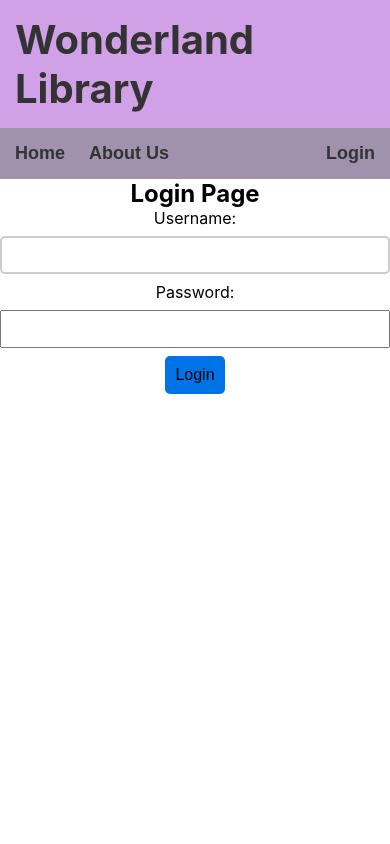
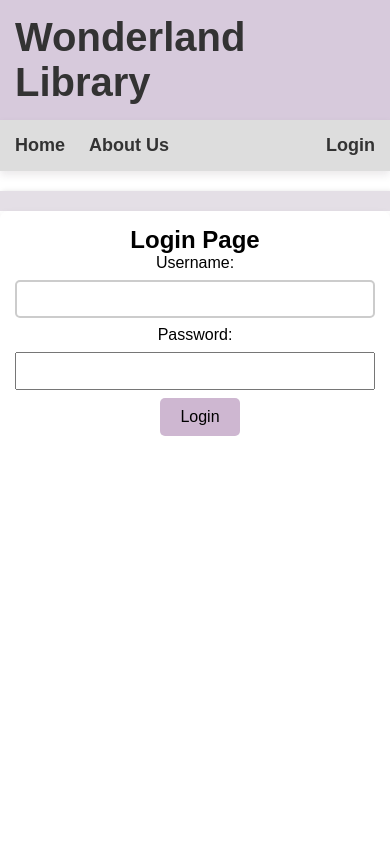
Before and after one commit to lidiamadaras/WonderLandLibrary, a React (Create React App) app in the folder library-frontend/: page /login in a window 390 px wide. Shown: the top 844 px of the page. Built offline with nearby package versions, Linux system fonts and the light colour scheme.

Commit message:
Layout for whole website

```diff
--- a/library-frontend/src/App.css
+++ b/library-frontend/src/App.css
@@ -1,6 +1,6 @@
 .app-title{
   text-align: left;
-  background: #d0a1e7;
+  background: #d7cadc;
   width: 100%;
   margin-top: 0;
   padding: 15px;
--- a/library-frontend/src/css/Home.css
+++ b/library-frontend/src/css/Home.css
@@ -1,68 +1,3 @@
-/* Set the overall layout for the Home component */
-html, body {
-  margin: 0;
-  padding: 0;
-}
-.home-container {
-    display: flex;
-    flex-direction: column;
-    align-items: center;
-
-    background-color: #f8f9fa;
-
-    color: #333;
-  }
-
-  .home-title {
-    font-size: 2.5rem;
-    font-weight: bold;
-    color: #343a40;
-    margin-bottom: 0rem;
-  }
-
-  .home-description {
-    font-size: 1.2rem;
-    color: #6c757d;
-    text-align: center;
-
-    margin-bottom: 2rem;
-  }
-
-  .search-bar {
-    display: flex;
-    align-items: center;
-    justify-content: center;
-    margin-bottom: 2rem;
-    width: 100%;
-    max-width: 400px;
-  }
-
-  .search-bar input[type="text"] {
-    width: 100%;
-    padding: 0.5rem;
-    font-size: 1rem;
-    border: 1px solid #ced4da;
-    border-radius: 4px;
-    outline: none;
-  }
-
-  .search-bar button {
-    padding: 0.5rem 1rem;
-    margin-left: 0.5rem;
-    font-size: 1rem;
-    color: white;
-    background-color: #007bff;
-    border: none;
-    border-radius: 4px;
-    cursor: pointer;
-    transition: background-color 0.3s ease;
-  }
-
-  .search-bar button:hover {
-    background-color: #0056b3;
-  }
-  /* Home.css */
-
 /* Style for the main container */
 div {
   text-align: center;
@@ -94,18 +29,31 @@ input[type="text"] {
   font-size: 1rem;
   border: 2px solid #ccc;
   border-radius: 5px;
+  margin-right: 10px; /* Space between the input field and the button */
 }
 
 /* Button styling */
 button {
-    padding: 10px 10px;
+  padding: 10px 20px;
   font-size: 1rem;
-    background-color: #0073e6;
+  background-color: #ceb7d1;
   border: none;
   border-radius: 5px;
   cursor: pointer;
+  margin-left: 10px; /* Space between the input field and the button */
 }
 
+/* Button hover state */
 button:hover {
   background-color: #005bb5;
 }
+
+/* Search bar container */
+.search-bar {
+  display: flex;
+  align-items: center;
+  justify-content: center;
+  margin-bottom: 2rem;
+  width: 100%;
+  max-width: 400px;
+}
--- /dev/null
+++ b/library-frontend/src/css/Main.css
@@ -0,0 +1,102 @@
+/* General Reset */
+* {
+    margin: 0;
+    padding: 0;
+    box-sizing: border-box;
+  }
+
+  html, body {
+    height: 100%; /* Make sure the body takes up full height */
+  }
+
+  /* Body styling */
+  body {
+    font-family: 'Arial', sans-serif;
+    background-color: #f4f4f4; /* Light background for the whole body */
+    display: flex;
+    flex-direction: column; /* Flexbox layout for the whole page */
+  }
+
+  /* Layout Container */
+  .layout-container {
+    display: flex;
+    justify-content: space-between;
+    height: 100vh; /* Full height of the viewport */
+    margin-top: 20px; /* Space between navbar and content */
+  }
+
+  /* Sidebars */
+  .sidebar-left, .sidebar-right {
+    width: 20%; /* Width of the sidebars */
+    background-color: #e4dfe6;
+    padding: 15px;
+    text-align: center; /* Center-align text */
+    box-shadow: 2px 0 5px rgba(0, 0, 0, 0.1); /* Optional: subtle shadow effect */
+    height: 100vh; /* Full viewport height */
+    overflow-y: auto; /* Allow scrolling if the sidebar content exceeds the height */
+  }
+
+  .sidebar-left {
+    margin-right: 20px; /* Space between left sidebar and content */
+  }
+
+  .sidebar-right {
+    margin-left: 20px; /* Space between right sidebar and content */
+  }
+
+  /* Main Content Area */
+  .main-content {
+    flex: 1; /* Takes up the remaining space between the sidebars */
+    display: flex;
+    justify-content: center;
+    align-items: flex-start;
+    height: 100vh; /* Full height of the viewport */
+  }
+
+  .box {
+    width: 100%;
+    max-width: 1200px; /* Limit the maximum width of the content box */
+    background-color: #fff; /* White background for the content area */
+    padding: 20px;
+    box-shadow: 0 4px 8px rgba(50, 31, 46, 0.1); /* Optional: shadow for the content box */
+    border-radius: 8px; /* Optional: rounded corners for the content box */
+    overflow-y: auto; /* Enable scrolling if content exceeds the height */
+    height: 100%; /* Ensure the box takes full height */
+  }
+
+  /* Responsive Design */
+  @media (max-width: 768px) {
+    /* Stack the layout vertically on smaller screens */
+    .layout-container {
+      flex-direction: column; /* Stack sidebars and content */
+    }
+
+    .sidebar-left, .sidebar-right {
+      width: 100%; /* Make sidebars take full width */
+      margin: 0; /* Remove margins */
+      padding: 10px; /* Adjust padding for smaller screens */
+      height: auto; /* Let the sidebar height adjust according to content */
+    }
+
+    .main-content {
+      width: 100%; /* Make main content take full width */
+    }
+
+    .box {
+      max-width: 100%; /* Box takes full width */
+      padding: 15px; /* Adjust padding for smaller screens */
+    }
+  }
+
+  /* Optional: Styling for Sidebar Text */
+  .sidebar-left p, .sidebar-right p {
+    font-size: 16px;
+    font-weight: bold;
+    color: #333; /* Dark gray color for text */
+  }
+
+  /* Styling for the content area */
+  .main-content p {
+    font-size: 18px;
+    color: #333; /* Dark gray color for text */
+  }
--- a/library-frontend/src/css/NavBar.css
+++ b/library-frontend/src/css/NavBar.css
@@ -2,8 +2,9 @@
   display: flex;
   align-items: center;
   justify-content: space-between;
-  background-color: rgb(160, 146, 172);
+  background-color: #ddd;
   width: 100%;
+  box-shadow: 0 4px 8px rgba(50, 31, 46, 0.1);
 
 }
 
--- a/library-frontend/src/pages/Main.js
+++ b/library-frontend/src/pages/Main.js
@@ -5,18 +5,34 @@ import NavBar from '../components/NavBar';
 import About from './About';
 import Login from './Login';
 import '../css/NavBar.css';
+import '../css/Main.css';
 
 function Main() {
   return (
     <div>
       <NavBar />
+      <div className="layout-container">
 
-      <Routes>
-        <Route path="/" element={<Home />} index />
-        <Route path="/login" element={<Login />} />
-        <Route path="/about" element={<About />} />
-      </Routes>
+        <div className="sidebar-left">
 
+        </div>
+
+
+        <div className="main-content">
+          <div className="box">
+            <Routes>
+              <Route path="/" element={<Home />} index />
+              <Route path="/login" element={<Login />} />
+              <Route path="/about" element={<About />} />
+            </Routes>
+          </div>
+        </div>
+
+
+        <div className="sidebar-right">
+
+        </div>
+      </div>
     </div>
 
   );
```
Lines whose indentation alone changed are shown as unchanged.
